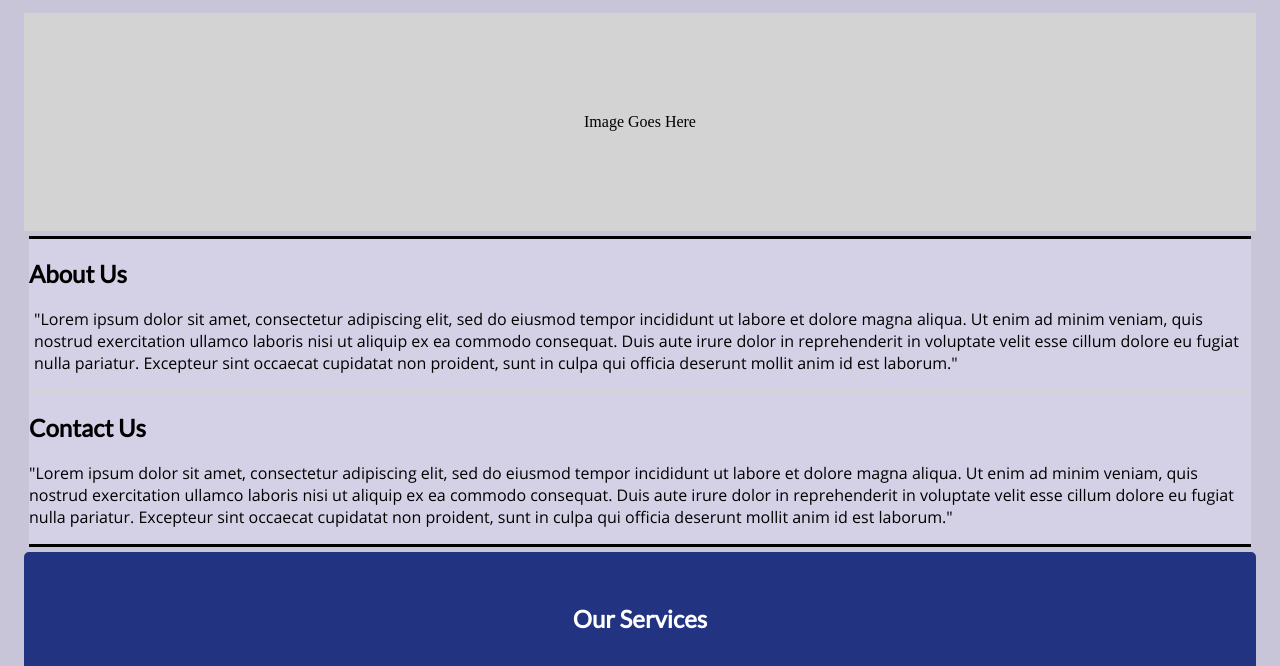
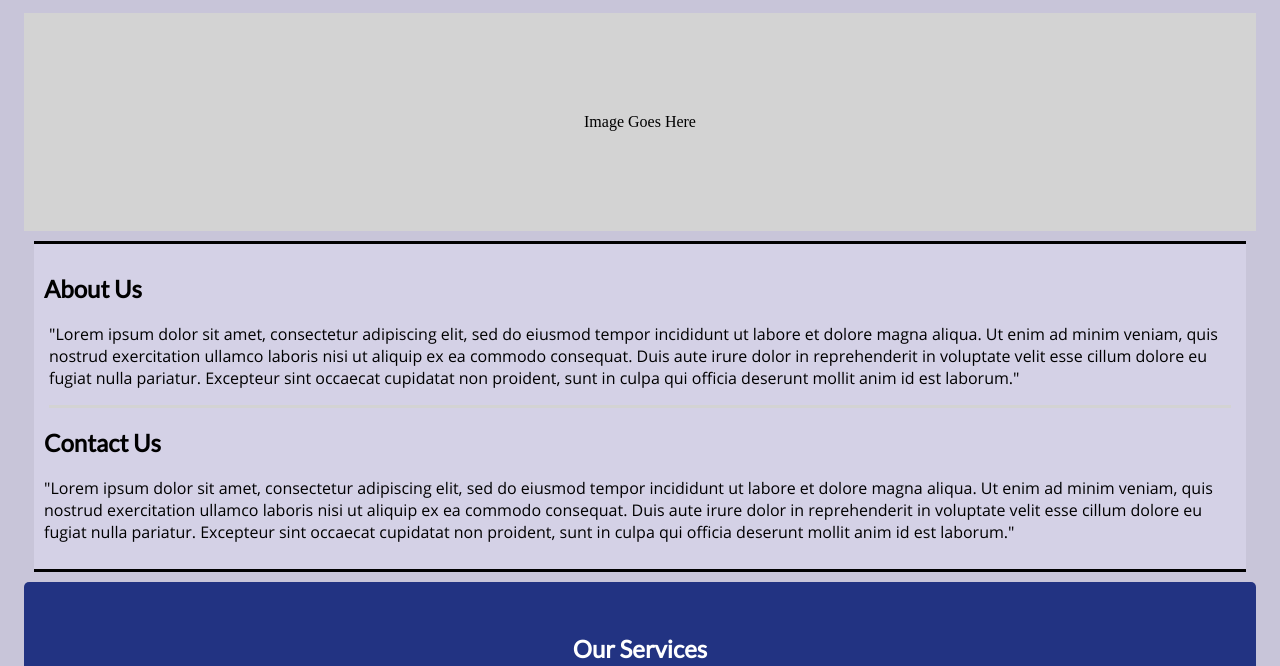
Before and after one commit to KeatenJo/MarvelWindowsWebsite, a plain HTML site: page src/index.html in a window 1280 px wide. Shown: the part 112-778 px from the top of the page. Drawn offline with Linux system fonts and the light colour scheme.

Commit message:
Fixed Padding Bug on The Information Div

```diff
--- a/src/style.css
+++ b/src/style.css
@@ -126,8 +126,8 @@ h3 {
 	border-top-style: solid;
 	border-bottom-style: solid;
 	background-color: #D4D1E6;
-	margin: 5px;
-	padding 5px;
+	margin: 10px;
+	padding: 10px;
     	font-family: OpenSans;
 }
 
```
Also changed, not shown: 1 other file.
